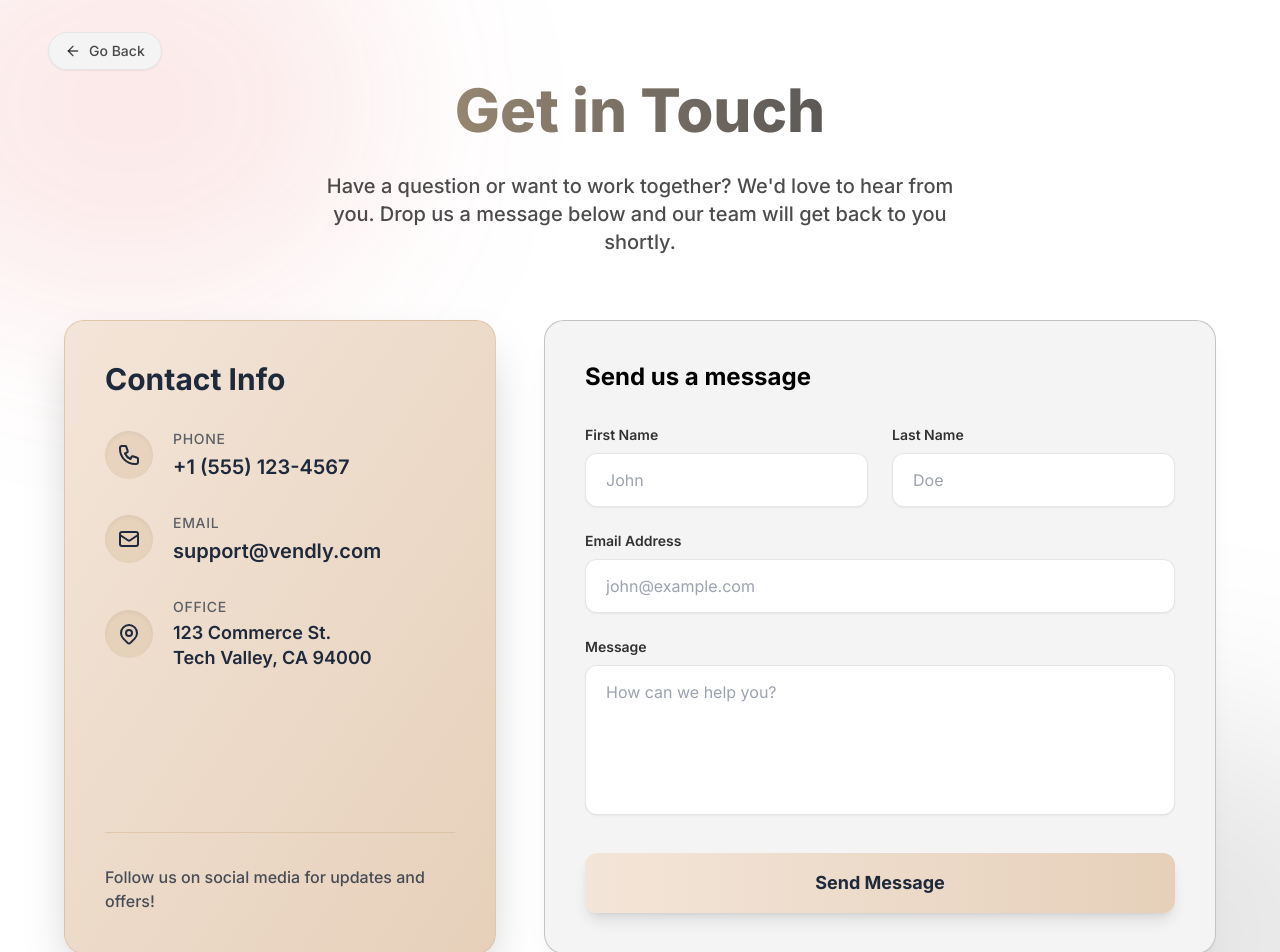
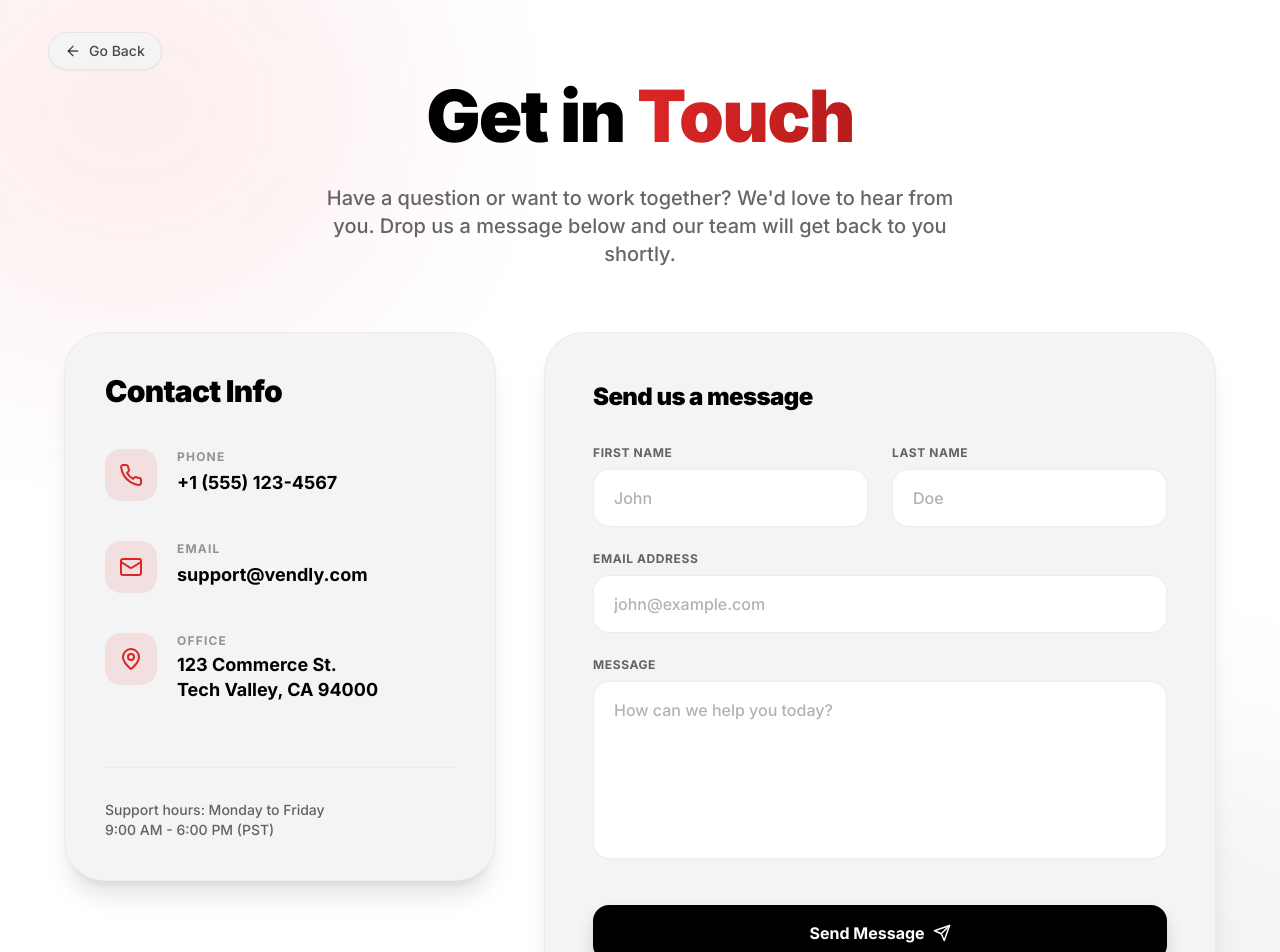
Before and after one commit to Rishabh893-ux/Bazaario-ECommerce-Platform, a Next.js app: page /contact in a window 1280 px wide. Shown: the top 952 px of the page. Built offline with nearby package versions, Linux system fonts and the light colour scheme.

Commit message:
refactor: upgrade about and contact pages to use dynamic theme tokens and improved UI

```diff
--- a/app/about/page.js
+++ b/app/about/page.js
@@ -3,54 +3,101 @@ export const metadata = {
 };
 
 import Link from 'next/link';
-import { ArrowLeft } from 'lucide-react';
+import { ShoppingBag, Globe, Users, TrendingUp } from 'lucide-react';
 
 export default function AboutPage() {
   return (
-    <div className="min-h-screen bg-background pb-12">
-      {/* Hero Section with Gradient */}
-      <div className="relative overflow-hidden bg-gradient-to-br from-[#F3E5D8] to-[#E6D0BA] py-24 px-6 border-b border-[#D2B48C]/50">
-        <div className="absolute inset-0 bg-[url('/pattern.svg')] opacity-20 mix-blend-multiply"></div>
-        <div className="relative max-w-4xl mx-auto text-center">
-          <h1 className="text-4xl md:text-6xl font-extrabold text-[#1E293B] mb-6 tracking-tight drop-shadow-sm">
-            Redefining the <br /> <span className="text-transparent bg-clip-text bg-gradient-to-r from-[#1E293B] via-[#334155] to-[#1E293B] drop-shadow-md">E-Commerce Experience</span>
+    <div className="min-h-screen bg-background pb-20 font-sans selection:bg-accent selection:text-white">
+      {/* Hero Section */}
+      <div className="relative overflow-hidden bg-brand py-24 sm:py-32 px-6 border-b border-brand-light/20">
+        {/* Animated Background Elements */}
+        <div className="absolute inset-0 bg-[url('https://www.transparenttextures.com/patterns/carbon-fibre.png')] opacity-[0.03]"></div>
+        <div className="absolute top-[-20%] left-[-10%] w-[50%] h-[50%] rounded-full bg-accent/20 blur-[120px] pointer-events-none animate-pulse"></div>
+        <div className="absolute bottom-[-10%] right-[-10%] w-[40%] h-[40%] rounded-full bg-accent/10 blur-[100px] pointer-events-none"></div>
+
+        <div className="relative max-w-4xl mx-auto text-center z-10 animate-fade-up">
+          <div className="inline-flex items-center gap-2 px-4 py-2 rounded-full bg-white/10 text-white font-semibold text-sm mb-6 border border-white/20 backdrop-blur-md">
+            Our Mission
+          </div>
+          <h1 className="text-4xl sm:text-6xl md:text-7xl font-black text-white mb-8 tracking-tight leading-tight">
+            Redefining the <br />
+            <span className="text-transparent bg-clip-text bg-gradient-to-r from-white via-accent-light to-accent drop-shadow-md">
+              E-Commerce Experience
+            </span>
           </h1>
-          <p className="text-lg md:text-xl text-[#334155] max-w-2xl mx-auto leading-relaxed font-medium">
-            Welcome to Vendly. We're dedicated to giving you the very best products, with a focus on dependability, exceptional customer service, and uniqueness.
+          <p className="text-lg md:text-xl text-white/70 max-w-2xl mx-auto leading-relaxed font-medium">
+            Welcome to Vendly. We're dedicated to giving you the very best products, with a focus on dependability, exceptional customer service, and empowering independent sellers.
           </p>
         </div>
       </div>
 
       {/* Content Section */}
-      <div className="max-w-5xl mx-auto px-6 py-16">
-        <div className="grid md:grid-cols-2 gap-12 items-center">
-          <div className="space-y-6">
-            <h2 className="text-4xl font-bold text-ink">Our Story</h2>
-            <div className="w-20 h-1.5 bg-gradient-to-r from-accent to-brand rounded-full"></div>
-            <p className="text-ink/80 leading-relaxed text-lg">
-              Founded with a vision to make commerce better for everyone, Vendly has come a long way from its beginnings. When we first started out, our passion for helping people discover amazing products drove us to do intense research.
-            </p>
-            <p className="text-ink/80 leading-relaxed text-lg">
-              That passion gave us the impetus to turn hard work and inspiration into a booming online store. We now serve customers all over the world and are thrilled to be a part of the quirky, eco-friendly, and fair-trade wing of the industry.
-            </p>
+      <div className="max-w-6xl mx-auto px-6 py-20">
+        <div className="grid lg:grid-cols-2 gap-16 items-center">
+          <div className="space-y-8 animate-fade-up" style={{ animationDelay: '0.1s' }}>
+            <div>
+              <h2 className="text-4xl md:text-5xl font-black text-ink tracking-tight mb-4">Our Story</h2>
+              <div className="w-24 h-1.5 bg-accent rounded-full"></div>
+            </div>
+
+            <div className="space-y-6 text-ink/70 text-lg leading-relaxed font-medium">
+              <p>
+                Founded with a vision to make commerce better for everyone, Vendly has come a long way from its beginnings. When we first started out, our passion for helping people discover amazing products drove us to do intense research and build a platform that truly bridges the gap between creator and consumer.
+              </p>
+              <p>
+                That passion gave us the impetus to turn hard work and inspiration into a booming digital marketplace. We now serve customers all over the world and are thrilled to be a part of the quirky, eco-friendly, and fair-trade wing of the e-commerce industry.
+              </p>
+            </div>
+
+            <div className="grid grid-cols-2 gap-6 pt-4">
+              <div className="p-6 bg-card rounded-3xl border border-brand-light/50 shadow-sm hover:shadow-md transition-shadow">
+                <Globe className="text-accent mb-4" size={32} strokeWidth={1.5} />
+                <h4 className="text-2xl font-black text-ink mb-1">50+</h4>
+                <p className="text-sm font-semibold text-ink/50 uppercase tracking-wider">Countries Served</p>
+              </div>
+              <div className="p-6 bg-card rounded-3xl border border-brand-light/50 shadow-sm hover:shadow-md transition-shadow">
+                <Users className="text-accent mb-4" size={32} strokeWidth={1.5} />
+                <h4 className="text-2xl font-black text-ink mb-1">10k+</h4>
+                <p className="text-sm font-semibold text-ink/50 uppercase tracking-wider">Independent Sellers</p>
+              </div>
+            </div>
           </div>
-          <div className="relative h-[400px] rounded-squircle overflow-hidden shadow-2xl bg-gradient-to-br from-[#F3E5D8] to-[#E6D0BA] flex items-center justify-center p-8 border border-[#D2B48C]/50">
-            <div className="text-center space-y-4">
-              <div className="text-7xl font-black text-[#1E293B] drop-shadow-sm">Vendly.</div>
-              <p className="text-[#1E293B]/70 font-semibold text-lg uppercase tracking-widest">Empowering Sellers<br/>Delighting Buyers</p>
+
+          <div className="relative h-[500px] rounded-[2.5rem] overflow-hidden shadow-2xl bg-card border border-brand-light flex items-center justify-center p-8 animate-fade-up group" style={{ animationDelay: '0.2s' }}>
+            <div className="absolute inset-0 bg-brand/5 group-hover:bg-brand/10 transition-colors duration-500"></div>
+            <div className="absolute top-1/2 left-1/2 -translate-x-1/2 -translate-y-1/2 w-64 h-64 bg-accent/20 rounded-full blur-[80px]"></div>
+
+            <div className="relative z-10 text-center space-y-6 transform group-hover:scale-105 transition-transform duration-500">
+              <div className="inline-flex p-4 rounded-full bg-accent/10 text-accent mb-2">
+                <ShoppingBag size={48} strokeWidth={1.5} />
+              </div>
+              <div className="text-7xl font-black text-ink tracking-tight">Vendly<span className="text-accent">.</span></div>
+              <p className="text-ink/60 font-bold text-sm uppercase tracking-[0.2em]">
+                Empowering Sellers<br/>Delighting Buyers
+              </p>
             </div>
           </div>
         </div>
 
-        <div className="mt-24 text-center bg-card border border-[#D2B48C]/50 p-12 rounded-squircle shadow-xl relative overflow-hidden">
-          <div className="absolute top-0 left-0 w-full h-2 bg-gradient-to-r from-[#F3E5D8] to-[#E6D0BA]"></div>
-          <h2 className="text-3xl font-bold text-ink mb-4">Join Our Journey</h2>
-          <p className="text-ink/80 max-w-xl mx-auto mb-8 text-lg">
-            We hope you enjoy our products as much as we enjoy offering them to you. If you have any questions or comments, please don't hesitate to reach out.
-          </p>
-          <a href="/contact" className="inline-block px-10 py-4 rounded-full bg-gradient-to-r from-[#F3E5D8] to-[#E6D0BA] text-[#1E293B] font-bold hover:shadow-xl hover:shadow-[#D2B48C]/30 hover:-translate-y-1 transition-all duration-300">
-            Get In Touch
-          </a>
+        {/* CTA Section */}
+        <div className="mt-32 text-center bg-brand p-12 sm:p-20 rounded-[3rem] shadow-2xl relative overflow-hidden animate-fade-up">
+          <div className="absolute inset-0 bg-[url('https://www.transparenttextures.com/patterns/carbon-fibre.png')] opacity-[0.03]"></div>
+          <div className="absolute top-0 left-0 w-full h-1.5 bg-gradient-to-r from-accent via-accent-light to-accent"></div>
+
+          <div className="relative z-10">
+            <h2 className="text-4xl md:text-5xl font-black text-white mb-6">Join Our Journey</h2>
+            <p className="text-white/70 max-w-2xl mx-auto mb-10 text-lg md:text-xl font-medium leading-relaxed">
+              We hope you enjoy our products as much as we enjoy offering them to you. If you have any questions or comments, please don't hesitate to reach out.
+            </p>
+            <div className="flex flex-col sm:flex-row justify-center gap-4">
+              <Link href="/contact" className="px-10 py-4 rounded-full bg-accent hover:bg-accent-dark text-white font-bold shadow-lg hover:shadow-accent/30 hover:-translate-y-1 transition-all duration-300">
+                Get In Touch
+              </Link>
+              <Link href="/" className="px-10 py-4 rounded-full bg-white/10 hover:bg-white/20 text-white font-bold backdrop-blur-sm border border-white/10 transition-all duration-300">
+                Start Shopping
+              </Link>
+            </div>
+          </div>
         </div>
       </div>
     </div>
--- a/app/contact/page.js
+++ b/app/contact/page.js
@@ -2,92 +2,126 @@ export const metadata = {
   title: 'Contact Us | Vendly',
 };
 
-import Link from 'next/link';
-import { ArrowLeft } from 'lucide-react';
+import { Phone, Mail, MapPin, Send } from 'lucide-react';
 
 export default function ContactPage() {
   return (
-    <div className="min-h-screen bg-background py-20 px-6 relative overflow-hidden">
-      <div className="absolute top-[-10%] left-[-10%] w-[40%] h-[40%] rounded-full bg-accent/10 blur-[100px] pointer-events-none"></div>
-      <div className="absolute bottom-[-10%] right-[-10%] w-[40%] h-[40%] rounded-full bg-brand/10 blur-[100px] pointer-events-none"></div>
+    <div className="min-h-screen bg-background py-20 px-6 relative overflow-hidden font-sans">
+      {/* Background Glows */}
+      <div className="absolute top-[-10%] left-[-10%] w-[40%] h-[40%] rounded-full bg-accent/10 blur-[120px] pointer-events-none animate-pulse"></div>
+      <div className="absolute bottom-[-10%] right-[-10%] w-[40%] h-[40%] rounded-full bg-brand/5 blur-[100px] pointer-events-none"></div>
 
       <div className="max-w-6xl mx-auto relative z-10">
-        <div className="text-center mb-16">
-          <h1 className="text-5xl md:text-6xl font-extrabold text-transparent bg-clip-text bg-gradient-to-r from-[#D2B48C] to-[#1E293B] mb-6 pb-2">
-            Get in Touch
+        <div className="text-center mb-16 animate-fade-up">
+          <h1 className="text-5xl md:text-6xl lg:text-7xl font-black text-ink tracking-tight mb-6 pb-2">
+            Get in <span className="text-transparent bg-clip-text bg-gradient-to-r from-accent to-accent-dark">Touch</span>
           </h1>
-          <p className="text-lg md:text-xl text-ink/70 max-w-2xl mx-auto font-medium">
+          <p className="text-lg md:text-xl text-ink/60 max-w-2xl mx-auto font-medium leading-relaxed">
             Have a question or want to work together? We'd love to hear from you. Drop us a message below and our team will get back to you shortly.
           </p>
         </div>
 
-        <div className="grid lg:grid-cols-5 gap-8 lg:gap-12">
+        <div className="grid lg:grid-cols-5 gap-8 lg:gap-12 items-start">
           {/* Contact Information Panel */}
-          <div className="lg:col-span-2 space-y-8">
-            <div className="bg-gradient-to-br from-[#F3E5D8] to-[#E6D0BA] p-10 rounded-squircle text-[#1E293B] shadow-2xl h-full flex flex-col justify-between border border-[#D2B48C]/50">
+          <div className="lg:col-span-2 space-y-8 animate-fade-up" style={{ animationDelay: '0.1s' }}>
+            <div className="bg-card p-10 rounded-[2.5rem] shadow-xl border border-brand-light/50 h-full flex flex-col justify-between relative overflow-hidden group">
+              <div className="absolute top-0 right-0 w-32 h-32 bg-accent/5 rounded-bl-full -z-10 group-hover:scale-110 transition-transform duration-500"></div>
+
               <div>
-                <h3 className="text-3xl font-bold mb-8">Contact Info</h3>
-                <div className="space-y-8">
-                  <div className="flex items-center gap-5">
-                    <div className="p-3 bg-[#D2B48C]/30 rounded-full shrink-0 shadow-inner">
-                      <svg className="w-6 h-6 text-[#1E293B]" fill="none" viewBox="0 0 24 24" stroke="currentColor"><path strokeLinecap="round" strokeLinejoin="round" strokeWidth={2} d="M3 5a2 2 0 012-2h3.28a1 1 0 01.948.684l1.498 4.493a1 1 0 01-.502 1.21l-2.257 1.13a11.042 11.042 0 005.516 5.516l1.13-2.257a1 1 0 011.21-.502l4.493 1.498a1 1 0 01.684.949V19a2 2 0 01-2 2h-1C9.716 21 3 14.284 3 6V5z" /></svg>
+                <h3 className="text-3xl font-black text-ink mb-10 tracking-tight">Contact Info</h3>
+                <div className="space-y-10">
+                  <div className="flex items-start gap-5">
+                    <div className="p-3.5 bg-accent/10 text-accent rounded-2xl shrink-0">
+                      <Phone size={24} strokeWidth={2} />
                     </div>
                     <div>
-                      <p className="font-medium text-[#1E293B]/70 text-sm uppercase tracking-wider mb-1">Phone</p>
-                      <p className="text-xl font-semibold">+1 (555) 123-4567</p>
+                      <p className="font-bold text-ink/40 text-xs uppercase tracking-widest mb-1">Phone</p>
+                      <p className="text-lg font-bold text-ink">+1 (555) 123-4567</p>
                     </div>
                   </div>
-                  <div className="flex items-center gap-5">
-                    <div className="p-3 bg-[#D2B48C]/30 rounded-full shrink-0 shadow-inner">
-                      <svg className="w-6 h-6 text-[#1E293B]" fill="none" viewBox="0 0 24 24" stroke="currentColor"><path strokeLinecap="round" strokeLinejoin="round" strokeWidth={2} d="M3 8l7.89 5.26a2 2 0 002.22 0L21 8M5 19h14a2 2 0 002-2V7a2 2 0 00-2-2H5a2 2 0 00-2 2v10a2 2 0 002 2z" /></svg>
+
+                  <div className="flex items-start gap-5">
+                    <div className="p-3.5 bg-accent/10 text-accent rounded-2xl shrink-0">
+                      <Mail size={24} strokeWidth={2} />
                     </div>
                     <div>
-                      <p className="font-medium text-[#1E293B]/70 text-sm uppercase tracking-wider mb-1">Email</p>
-                      <p className="text-xl font-semibold">support@vendly.com</p>
+                      <p className="font-bold text-ink/40 text-xs uppercase tracking-widest mb-1">Email</p>
+                      <p className="text-lg font-bold text-ink hover:text-accent transition-colors cursor-pointer">
+                        support@vendly.com
+                      </p>
                     </div>
                   </div>
-                  <div className="flex items-center gap-5">
-                    <div className="p-3 bg-[#D2B48C]/30 rounded-full shrink-0 shadow-inner">
-                      <svg className="w-6 h-6 text-[#1E293B]" fill="none" viewBox="0 0 24 24" stroke="currentColor"><path strokeLinecap="round" strokeLinejoin="round" strokeWidth={2} d="M17.657 16.657L13.414 20.9a1.998 1.998 0 01-2.827 0l-4.244-4.243a8 8 0 1111.314 0z" /><path strokeLinecap="round" strokeLinejoin="round" strokeWidth={2} d="M15 11a3 3 0 11-6 0 3 3 0 016 0z" /></svg>
+
+                  <div className="flex items-start gap-5">
+                    <div className="p-3.5 bg-accent/10 text-accent rounded-2xl shrink-0">
+                      <MapPin size={24} strokeWidth={2} />
                     </div>
                     <div>
-                      <p className="font-medium text-[#1E293B]/70 text-sm uppercase tracking-wider mb-1">Office</p>
-                      <p className="text-lg font-semibold leading-snug">123 Commerce St.<br />Tech Valley, CA 94000</p>
+                      <p className="font-bold text-ink/40 text-xs uppercase tracking-widest mb-1">Office</p>
+                      <p className="text-lg font-bold text-ink leading-snug">
+                        123 Commerce St.<br />Tech Valley, CA 94000
+                      </p>
                     </div>
                   </div>
                 </div>
               </div>
-              <div className="mt-12 pt-8 border-t border-[#D2B48C]/50">
-                <p className="text-[#1E293B]/80 font-medium">Follow us on social media for updates and offers!</p>
+
+              <div className="mt-16 pt-8 border-t border-brand-light/50">
+                <p className="text-ink/60 font-medium text-sm">
+                  Support hours: Monday to Friday<br/>9:00 AM - 6:00 PM (PST)
+                </p>
               </div>
             </div>
           </div>
 
           {/* Contact Form */}
-          <div className="lg:col-span-3 bg-card border border-brand/20 p-10 rounded-squircle shadow-xl shadow-brand/5">
-            <h3 className="text-2xl font-bold text-ink mb-8">Send us a message</h3>
+          <div className="lg:col-span-3 bg-card border border-brand-light/50 p-10 md:p-12 rounded-[2.5rem] shadow-xl animate-fade-up" style={{ animationDelay: '0.2s' }}>
+            <h3 className="text-2xl font-black text-ink mb-8 tracking-tight">Send us a message</h3>
             <form className="space-y-6">
               <div className="grid md:grid-cols-2 gap-6">
-                <div>
-                  <label className="block text-sm font-semibold text-ink/80 mb-2">First Name</label>
-                  <input type="text" className="w-full px-5 py-3.5 bg-background border border-ink/10 rounded-xl focus:outline-none focus:ring-2 focus:ring-brand focus:border-transparent transition-all shadow-sm" placeholder="John" />
+                <div className="space-y-2">
+                  <label className="block text-xs font-bold text-ink/60 uppercase tracking-wider">First Name</label>
+                  <input
+                    type="text"
+                    className="w-full px-5 py-4 bg-background border border-brand-light/70 rounded-2xl focus:outline-none focus:ring-2 focus:ring-accent/50 focus:border-accent transition-all font-medium text-ink placeholder:text-ink/30"
+                    placeholder="John"
+                  />
                 </div>
-                <div>
-                  <label className="block text-sm font-semibold text-ink/80 mb-2">Last Name</label>
-                  <input type="text" className="w-full px-5 py-3.5 bg-background border border-ink/10 rounded-xl focus:outline-none focus:ring-2 focus:ring-brand focus:border-transparent transition-all shadow-sm" placeholder="Doe" />
+                <div className="space-y-2">
+                  <label className="block text-xs font-bold text-ink/60 uppercase tracking-wider">Last Name</label>
+                  <input
+                    type="text"
+                    className="w-full px-5 py-4 bg-background border border-brand-light/70 rounded-2xl focus:outline-none focus:ring-2 focus:ring-accent/50 focus:border-accent transition-all font-medium text-ink placeholder:text-ink/30"
+                    placeholder="Doe"
+                  />
                 </div>
               </div>
-              <div>
-                <label className="block text-sm font-semibold text-ink/80 mb-2">Email Address</label>
-                <input type="email" className="w-full px-5 py-3.5 bg-background border border-ink/10 rounded-xl focus:outline-none focus:ring-2 focus:ring-brand focus:border-transparent transition-all shadow-sm" placeholder="john@example.com" />
+
+              <div className="space-y-2">
+                <label className="block text-xs font-bold text-ink/60 uppercase tracking-wider">Email Address</label>
+                <input
+                  type="email"
+                  className="w-full px-5 py-4 bg-background border border-brand-light/70 rounded-2xl focus:outline-none focus:ring-2 focus:ring-accent/50 focus:border-accent transition-all font-medium text-ink placeholder:text-ink/30"
+                  placeholder="john@example.com"
+                />
               </div>
-              <div>
-                <label className="block text-sm font-semibold text-ink/80 mb-2">Message</label>
-                <textarea className="w-full px-5 py-3.5 bg-background border border-ink/10 rounded-xl focus:outline-none focus:ring-2 focus:ring-brand focus:border-transparent transition-all resize-none shadow-sm" rows="5" placeholder="How can we help you?"></textarea>
+
+              <div className="space-y-2">
+                <label className="block text-xs font-bold text-ink/60 uppercase tracking-wider">Message</label>
+                <textarea
+                  className="w-full px-5 py-4 bg-background border border-brand-light/70 rounded-2xl focus:outline-none focus:ring-2 focus:ring-accent/50 focus:border-accent transition-all font-medium text-ink placeholder:text-ink/30 resize-none"
+                  rows="6"
+                  placeholder="How can we help you today?"
+                ></textarea>
               </div>
-              <div className="pt-2">
-                <button type="button" className="w-full py-4 bg-gradient-to-r from-[#F3E5D8] to-[#E6D0BA] text-[#1E293B] text-lg font-bold rounded-xl shadow-lg hover:shadow-[#D2B48C]/40 hover:-translate-y-1 transition-all duration-300">
+
+              <div className="pt-4">
+                <button
+                  type="button"
+                  className="w-full py-4 bg-brand hover:bg-brand-dark text-white text-base font-bold rounded-2xl shadow-[0_8px_20px_-6px_rgba(0,0,0,0.3)] hover:-translate-y-1 transition-all duration-300 flex items-center justify-center gap-2 group"
+                >
                   Send Message
+                  <Send size={18} className="group-hover:translate-x-1 group-hover:-translate-y-1 transition-transform" />
                 </button>
               </div>
             </form>
```
